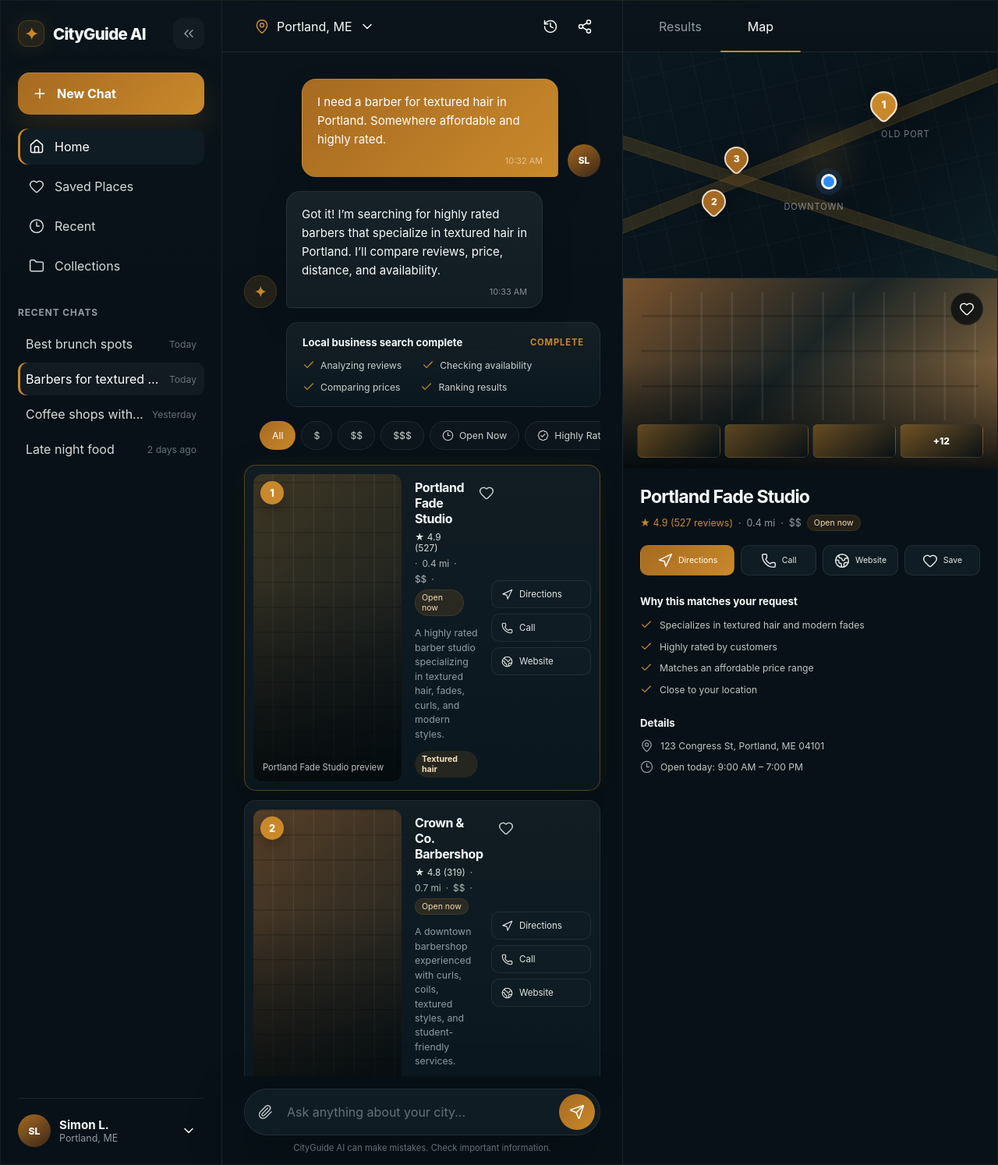
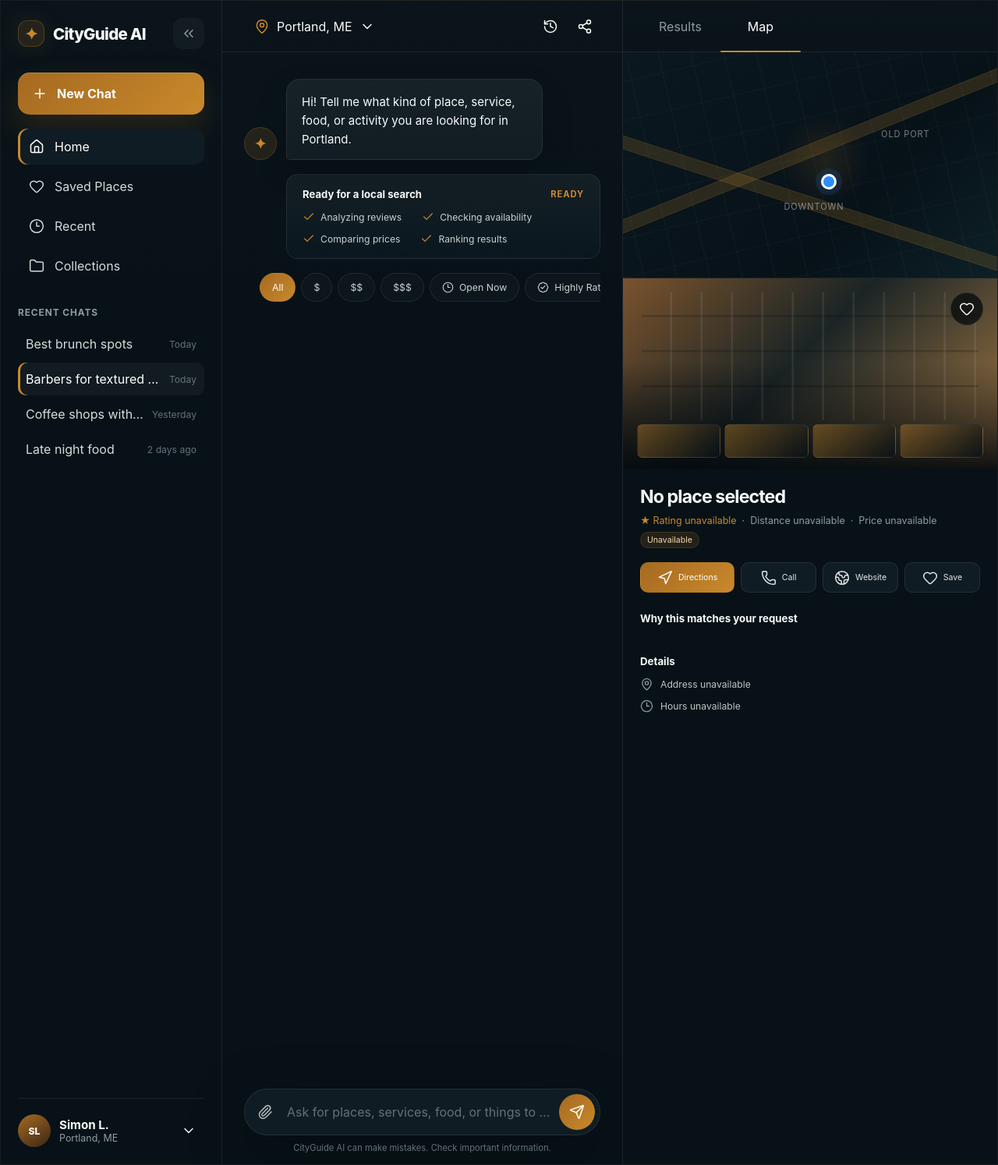
Before and after one commit to simonlartey/cityguide-ai, a Flask app: page /dashboard in a window 1280 px wide. Shown: the whole page at 78% size. Run offline with Flask 3, Linux system fonts and the light colour scheme; some libraries are stand-ins or nearby versions.

Commit message:
refactor: prepare dashboard conversation for dynamic messages

```diff
--- a/app/static/js/dashboard.js
+++ b/app/static/js/dashboard.js
@@ -1,4 +1,5 @@
 const SELECTORS = {
+  conversation: "#dashboard-conversation",
   filterChip: "[data-filter]",
   recommendationCard: "[data-recommendation-card]",
   recommendationList: ".recommendation-list",
@@ -30,9 +31,6 @@ const SELECTORS = {
   resultsStateTitle: "[data-results-state-title]",
   resultsStateMessage: "[data-results-state-message]",
 };
-
-const INITIAL_SEARCH_QUERY =
-  "Affordable barber for textured hair";
 
 let PLACES = {};
 let latestSearchRequestId = 0;
@@ -1135,101 +1133,6 @@ const searchPlaces = async (query) => {
   return data;
 };
 
-const loadInitialDashboardResults = async () => {
-  const status = document.querySelector(
-    SELECTORS.searchStatus
-  );
-  const requestId = ++latestSearchRequestId;
-
-  let searchSucceeded = false;
-
-  setSearchLoadingState(true);
-
-  if (status) {
-    status.textContent =
-      "Loading initial recommendations.";
-  }
-
-  try {
-    const searchResponse = await searchPlaces(
-      INITIAL_SEARCH_QUERY
-    );
-
-    if (requestId !== latestSearchRequestId) {
-      return;
-    }
-
-    applySearchResults(searchResponse.results);
-
-    if (searchResponse.results.length === 0) {
-      showResultsState({
-        title: "No matching places found",
-        message:
-          "Try changing your search or using fewer filters.",
-      });
-    } else {
-      hideResultsState();
-    }
-    searchSucceeded = true;
-
-    if (status) {
-      status.textContent =
-        `Loaded ${searchResponse.result_count} initial results.`;
-    }
-  } catch (error) {
-    if (requestId !== latestSearchRequestId) {
-      return;
-    }
-
-    if (status) {
-      status.textContent =
-        "The initial recommendations could not be loaded.";
-    }
-
-    showResultsState({
-      title: "Recommendations unavailable",
-      message:
-        error instanceof Error
-          ? error.message
-          : "Please refresh the page and try again.",
-      isError: true,
-    });
-
-    console.error(
-      "CityGuide initial search failed:",
-      error
-    );
-  } finally {
-    if (requestId !== latestSearchRequestId) {
-      return;
-    }
-
-    if (searchSucceeded) {
-      setSearchLoadingState(false);
-    } else {
-      const progress = document.querySelector(
-        SELECTORS.searchProgress
-      );
-      const title = document.querySelector(
-        SELECTORS.searchProgressTitle
-      );
-      const progressStatus = document.querySelector(
-        SELECTORS.searchProgressStatus
-      );
-
-      progress?.setAttribute("aria-busy", "false");
-
-      if (title) {
-        title.textContent =
-          "Local business search unavailable";
-      }
-
-      if (progressStatus) {
-        progressStatus.textContent = "Error";
-      }
-    }
-  }
-};
 
 const setSearchLoadingState = (isLoading) => {
   const progress = document.querySelector(
@@ -1449,7 +1352,6 @@ const initializeDashboard = () => {
   initializeMobileSidebar();
   initializeMobileInspector();
   initializeDashboardSearch();
-  loadInitialDashboardResults();
   syncMobileDrawerAccessibility();
 };
 
--- a/app/templates/dashboard.html
+++ b/app/templates/dashboard.html
@@ -295,26 +295,12 @@
         </h1>
 
         <div class="conversation-content">
-          <div class="message-row message-row--user">
-            <article class="message-bubble message-bubble--user">
-              <p>
-                I need a barber for textured hair in Portland.
-                Somewhere affordable and highly rated.
-              </p>
-
-              <time datetime="2026-07-14T10:32:00">
-                10:32 AM
-              </time>
-            </article>
-
           <div
-              class="message-avatar message-avatar--user"
-              aria-label="Simon Lartey"
+            id="dashboard-conversation"
+            class="conversation-messages"
+            aria-live="polite"
+            aria-relevant="additions text"
           >
-              SL
-            </div>
-          </div>
-
             <div class="message-row message-row--assistant">
               <div
                 class="message-avatar message-avatar--assistant"
@@ -325,28 +311,25 @@
 
               <article class="message-bubble message-bubble--assistant">
                 <p>
-                Got it! I’m searching for highly rated barbers that
-                specialize in textured hair in Portland. I’ll compare
-                reviews, price, distance, and availability.
+                  Hi! Tell me what kind of place, service, food, or activity
+                  you are looking for in Portland.
                 </p>
-
-              <time datetime="2026-07-14T10:33:00">
-                10:33 AM
-              </time>
               </article>
+            </div>
           </div>
 
           <section
             class="search-progress"
             aria-labelledby="search-progress-title"
+            aria-busy="false"
           >
             <div class="search-progress-heading">
               <h2 id="search-progress-title">
-                Searching local businesses...
+                Ready for a local search
               </h2>
 
               <span class="search-progress-status">
-                Complete
+                Ready
               </span>
             </div>
 
@@ -532,14 +515,14 @@
             class="sr-only"
             for="dashboard-query"
           >
-            Ask anything about your city
+            Search for local places and services
           </label>
 
           <input
             id="dashboard-query"
             name="query"
             type="text"
-            placeholder="Ask anything about your city..."
+            placeholder="Ask for places, services, food, or things to do nearby..."
             autocomplete="off"
             maxlength="500"
             required
@@ -674,13 +657,13 @@
               <span></span>
               <span></span>
               <span></span>
-              <span class="place-gallery-more">+12</span>
+              <span class="place-gallery-more"></span>
             </div>
           </div>
 
           <div class="place-details-content">
             <div class="place-details-heading">
-              <h2 data-place-name>Loading recommendations...</h2>
+              <h2 data-place-name>No place selected</h2>
 
               <div class="place-details-meta">
                 <span class="rating">
@@ -694,7 +677,7 @@
                 <span aria-hidden="true">·</span>
                 <span data-place-price>Price unavailable</span>
 
-                <span class="availability-pill" data-place-status>Loading</span>
+                <span class="availability-pill" data-place-status>Unavailable</span>
               </div>
             </div>
 
```
Lines whose indentation alone changed are shown as unchanged.
